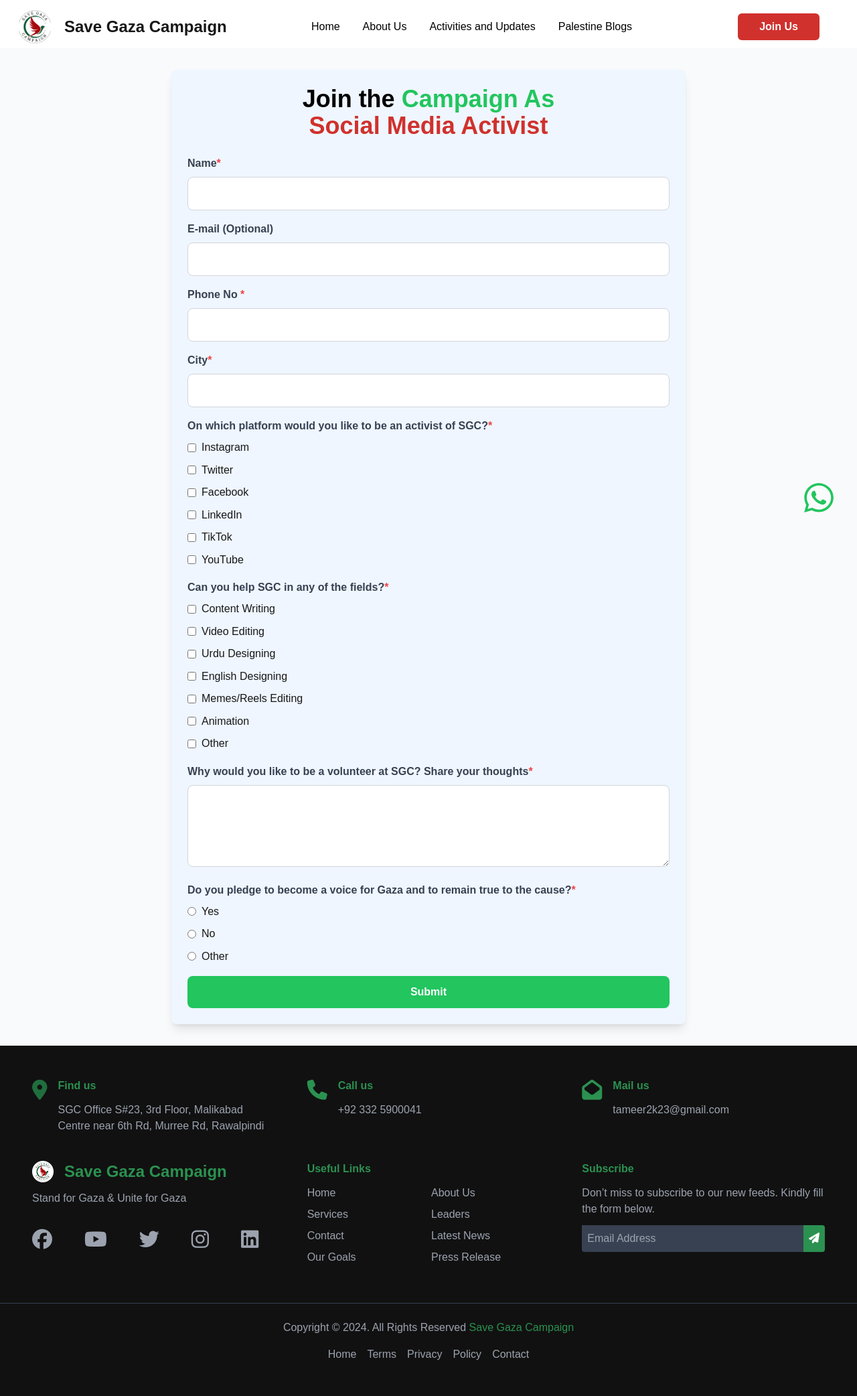
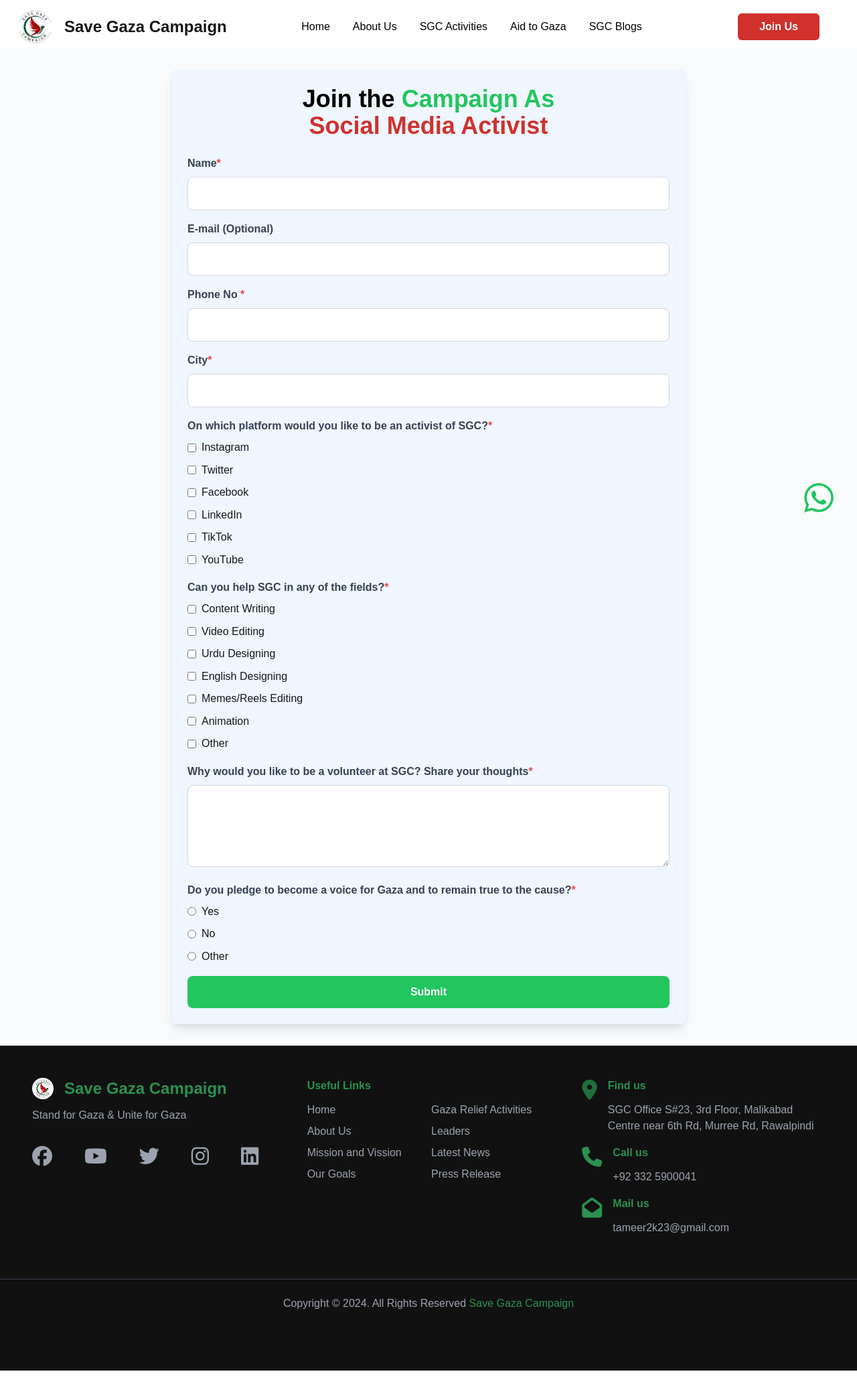
Before and after one commit to IbrahimBajwa313/SaveGaza, a Next.js app: page /socialMediaActivistForm in a window 1280 px wide. Shown: the top 2084 px of the page at 67% size. After the commit the page ends 2046 px from the top, so only its background shows below. Built offline with nearby package versions, Linux system fonts and the light colour scheme.

Commit message:
Fotter Updated, Join Us Updated, Hero Banner Updated, Menu chnaged

```diff
--- a/components/Footer2.jsx
+++ b/components/Footer2.jsx
@@ -8,36 +8,6 @@ const Footer = () => {
     <footer className="bg-[#111] text-white py-12">
       <div className="container mx-auto grid grid-cols-1 sm:grid-cols-2 lg:grid-cols-3 gap-12 gap-y-10 pb-12 border-b border-gray-700 px-4 lg:px-12">
         {/* Contact Info */}
-        <div className="flex items-start">
-          <i className="fa-solid fa-location-dot text-2xl lg:text-3xl text-[#206e3d] mr-4"></i>
-          <div>
-            <a
-              href="https://maps.app.goo.gl/3XPDYJXN1Bn9kXQn8"
-              target="_blank"
-              rel="noopener noreferrer"
-            >
-              <h3 className="text-[#2b9150] font-bold mb-3">Find us</h3>
-              <p className="text-gray-400">
-                SGC Office S#23, 3rd Floor, Malikabad Centre near 6th Rd, Murree
-                Rd, Rawalpindi
-              </p>
-            </a>
-          </div>
-        </div>
-        <div className="flex items-start">
-          <i className="fa-solid fa-phone text-2xl lg:text-3xl text-[#2b9150] mr-4"></i>
-          <div>
-            <h3 className="text-[#2b9150] font-bold mb-3">Call us</h3>
-            <p className="text-gray-400">+92 332 5900041</p>
-          </div>
-        </div>
-        <div className="flex items-start">
-          <i className="fa-solid fa-envelope-open text-2xl lg:text-3xl text-[#2b9150] mr-4"></i>
-          <div>
-            <h3 className="text-[#2b9150] font-bold mb-3">Mail us</h3>
-            <p className="text-gray-400">tameer2k23@gmail.com</p>
-          </div>
-        </div>
 
         {/* Logo and Social Links */}
         <div className="lg:col-span-1">
@@ -100,12 +70,12 @@ const Footer = () => {
               </li>
               <li className="mb-2">
                 <Link href="#" className="text-gray-400 hover:text-white">
-                  Services
+                  About Us
                 </Link>
               </li>
               <li className="mb-2">
                 <Link href="#" className="text-gray-400 hover:text-white">
-                  Contact
+                  Mission and Vission
                 </Link>
               </li>
               <li className="mb-2">
@@ -117,7 +87,7 @@ const Footer = () => {
             <ul>
               <li className="mb-2">
                 <Link href="/about" className="text-gray-400 hover:text-white">
-                  About Us
+                  Gaza Relief Activities
                 </Link>
               </li>
               <li className="mb-2">
@@ -140,22 +110,38 @@ const Footer = () => {
         </div>
 
         {/* Subscribe Section */}
-        <div>
-          <h3 className="text-[#2b9150] font-bold mb-3">Subscribe</h3>
-          <p className="text-gray-400 mb-3">
-            Don’t miss to subscribe to our new feeds. Kindly fill the form
-            below.
-          </p>
-          <form className="flex flex-col sm:flex-row">
-            <input
-              type="email"
-              placeholder="Email Address"
-              className="w-full p-2 rounded-t sm:rounded-l sm:rounded-t-none bg-gray-700 text-white focus:outline-none"
-            />
-            <button className="bg-[#2b9150] p-2 rounded-b sm:rounded-r sm:rounded-b-none hover:bg-[#650108] transition-colors duration-200 ease-in-out">
-              <i className="fa fa-paper-plane"></i>
-            </button>
-          </form>
+        <div className="flex flex-col">
+          {/* Contact Information Section */}
+          <div className="flex items-start mb-4">
+            <i className="fa-solid fa-location-dot text-2xl lg:text-3xl text-[#206e3d] mr-4"></i>
+            <div>
+              <a
+                href="https://maps.app.goo.gl/3XPDYJXN1Bn9kXQn8"
+                target="_blank"
+                rel="noopener noreferrer"
+              >
+                <h3 className="text-[#2b9150] font-bold mb-3">Find us</h3>
+                <p className="text-gray-400">
+                  SGC Office S#23, 3rd Floor, Malikabad Centre near 6th Rd,
+                  Murree Rd, Rawalpindi
+                </p>
+              </a>
+            </div>
+          </div>
+          <div className="flex items-start mb-4">
+            <i className="fa-solid fa-phone text-2xl lg:text-3xl text-[#2b9150] mr-4"></i>
+            <div>
+              <h3 className="text-[#2b9150] font-bold mb-3">Call us</h3>
+              <p className="text-gray-400">+92 332 5900041</p>
+            </div>
+          </div>
+          <div className="flex items-start mb-4">
+            <i className="fa-solid fa-envelope-open text-2xl lg:text-3xl text-[#2b9150] mr-4"></i>
+            <div>
+              <h3 className="text-[#2b9150] font-bold mb-3">Mail us</h3>
+              <p className="text-gray-400">tameer2k23@gmail.com</p>
+            </div>
+          </div>
         </div>
       </div>
 
@@ -165,23 +151,6 @@ const Footer = () => {
           Copyright © 2024. All Rights Reserved{" "}
           <span className="text-[#2b9150]">Save Gaza Campaign</span>
         </p>
-        <div className="space-x-4">
-          <Link href="#" className="text-gray-400 hover:text-white">
-            Home
-          </Link>
-          <Link href="#" className="text-gray-400 hover:text-white">
-            Terms
-          </Link>
-          <Link href="#" className="text-gray-400 hover:text-white">
-            Privacy
-          </Link>
-          <Link href="#" className="text-gray-400 hover:text-white">
-            Policy
-          </Link>
-          <Link href="#" className="text-gray-400 hover:text-white">
-            Contact
-          </Link>
-        </div>
       </div>
     </footer>
   );
--- a/components/HeroBanner.jsx
+++ b/components/HeroBanner.jsx
@@ -4,7 +4,7 @@ import Link from "next/link";
 
 const HeroBanner = () => {
   const phoneNumber = "+923325000418";
-  const message = "AsslamoAlikum! I am contacting you through SGC Site. I want to collaborate in Gaza Relief Activities. Please send the details and the account number.";
+  const message = "AsslamoAlikum! I am contacting you through SGC Site.";
   const whatsappLink = `https://wa.me/${phoneNumber}?text=${encodeURIComponent(message)}`;
 
   const bannerRef = useRef(null);
@@ -32,8 +32,7 @@ const HeroBanner = () => {
       ref={bannerRef}
       className="relative h-[90vh] bg-cover bg-center poppins overflow-hidden no-scrollbar"
       style={{
-        backgroundImage: "url('/banner1.png')",
-        backgroundPosition: "center top",
+        backgroundImage: "url('/SGC-Hero.jpg')",
         overflow: "hidden",
       }}
     >
--- a/components/HowYouHelp.jsx
+++ b/components/HowYouHelp.jsx
@@ -11,11 +11,11 @@ const HowYouCanHelp = () => {
     {
       id: 1,
       icon: <FaHandsHelping className="text-green-500 text-6xl" />,
-      title: "Join as a Ground Activist",
+      title: "Ground Activist",
       description: "Become part of our movement to make a difference.",
       button: {
         label: "Join Now",
-        link: "/groundActivistForm", // Replace with the form link
+        link: "/groundActivistForm",
       },
     },
     {
@@ -25,7 +25,7 @@ const HowYouCanHelp = () => {
       description: "Represent us at your university and inspire others.",
       button: {
         label: "Join Now",
-        link: "/universityAmbassadorForm", // Replace with the form link
+        link: "/universityAmbassadorForm",
       },
     },
     {
@@ -35,20 +35,37 @@ const HowYouCanHelp = () => {
       description: "Spread awareness and support through social platforms.",
       button: {
         label: "Join Now",
-        link: "/socialMediaActivistForm", // Replace with the form link
+        link: "/socialMediaActivistForm",
       },
     },
     {
       id: 4,
       icon: <FaDonate className="text-red-500 text-6xl" />,
       title: "Donate",
-      description: "Your contribution can bring meaningful change.",
+      description: "Donate in Gaza Relief Activities.",
       button: {
         label: "Donate Now",
-        link: "https://sgc-relief-activities-2st2.vercel.app/", // Replace with your donation module link
+        link: "https://sgc-relief-activities-2st2.vercel.app/",
         target: "_blank",
       },
     },
+    {
+      id: 5,
+      icon: (
+        <img
+          src="boycott.jpg"  // Replace with the URL of your image
+          alt="Description of the image"
+          className="w-16 h-16"  // Adjust size as needed
+        />
+      ),
+      title: "Boycott",
+      description: "Boycott the brands complicit in Genocide.",
+      button: {
+        label: "Boycott List",
+        link: "https://sgc-relief-activities-2st2.vercel.app/",
+        target: "_blank",
+      },
+    }
   ];
 
   return (
@@ -61,8 +78,30 @@ const HowYouCanHelp = () => {
           How You Can Help
         </h2>
 
-        <div className="grid grid-cols-1 sm:grid-cols-2 md:grid-cols-4 gap-6">
-          {waysToHelp.map((way) => (
+        <div className="grid grid-cols-1 sm:grid-cols-2 md:grid-cols-3 gap-6">
+          {waysToHelp.slice(0, 3).map((way) => (
+            <div
+              key={way.id}
+              className="bg-white p-6 rounded-xl shadow-lg flex flex-col items-center text-center h-full"
+            >
+              {way.icon}
+              <h3 className="text-xl font-extrabold mt-4">{way.title}</h3>
+              <p className="mt-2 flex-grow">{way.description}</p>
+              {way.button && (
+                <a
+                  href={way.button.link}
+                  className="mt-4 inline-block px-6 py-2 text-x font-bold text-[#22C55E] border-2 border-[#22C55E] rounded-lg hover:bg-[#22C55E] hover:text-white transition"
+                >
+                  {way.button.label}
+                </a>
+              )}
+            </div>
+          ))}
+        </div>
+
+        {/* Centering the last two items */}
+        <div className="grid grid-cols-1 sm:grid-cols-2 gap-6 mt-6">
+          {waysToHelp.slice(3).map((way) => (
             <div
               key={way.id}
               className="bg-white p-6 rounded-xl shadow-lg flex flex-col items-center text-center h-full"
--- a/components/Menu.jsx
+++ b/components/Menu.jsx
@@ -5,9 +5,9 @@ import { BsChevronDown } from 'react-icons/bs';
 const data = [
     { id: 1, name: 'Home', url: '/' },
     { id: 2, name: 'About Us', url: '/about' },
-    { id: 3, name: 'Activities and Updates', url: 'https://sgc-blogs-4ryc.vercel.app/' },
-    { id: 4, name: 'Palestine Blogs', url: 'https://sgc-relief-activities-2st2.vercel.app/' },
-    // { id: 5, name: 'Contact Us', url: '/contact' },
+    { id: 3, name: 'SGC Activities', url: 'https://sgc-blogs-4ryc.vercel.app/category/6789c952a27a0be46a8f3cef' },
+    { id: 4, name: 'Aid to Gaza', url: 'https://sgc-relief-activities-2st2.vercel.app/' },
+    { id: 5, name: 'SGC Blogs', url: 'https://sgc-blogs-4ryc.vercel.app/' },
 ];
 
 const Menu = ({ showCatMenu, setShowCatMenu, showSortMenu, setShowSortMenu }) => {
--- a/components/MenuMobile.jsx
+++ b/components/MenuMobile.jsx
@@ -12,9 +12,9 @@ import { BsChevronDown,BsChevronUp } from 'react-icons/bs'
 const data = [
     { id: 1, name: 'Home', url: '/' },
     { id: 2, name: 'About Us', url: '/about' },
-    { id: 3, name: 'Activities and Updates', url: 'https://sgc-blogs-4ryc.vercel.app/' },
-    { id: 4, name: 'Palestine Blogs', url: 'https://sgc-relief-activities-2st2.vercel.app/' },
-    { id: 5, name: 'Contact Us', url: '/contact' },
+    { id: 3, name: 'SGC Activities', url: 'https://sgc-blogs-4ryc.vercel.app/category/6789c952a27a0be46a8f3cef' },
+    { id: 4, name: 'Aid to Gaza', url: 'https://sgc-relief-activities-2st2.vercel.app/' },
+    { id: 5, name: 'SGC Blogs', url: 'https://sgc-blogs-4ryc.vercel.app/' },
 ];
 
 
```
Also changed, not shown: public/SGC-Hero.jpg (added), public/boycott.jpg (added).
